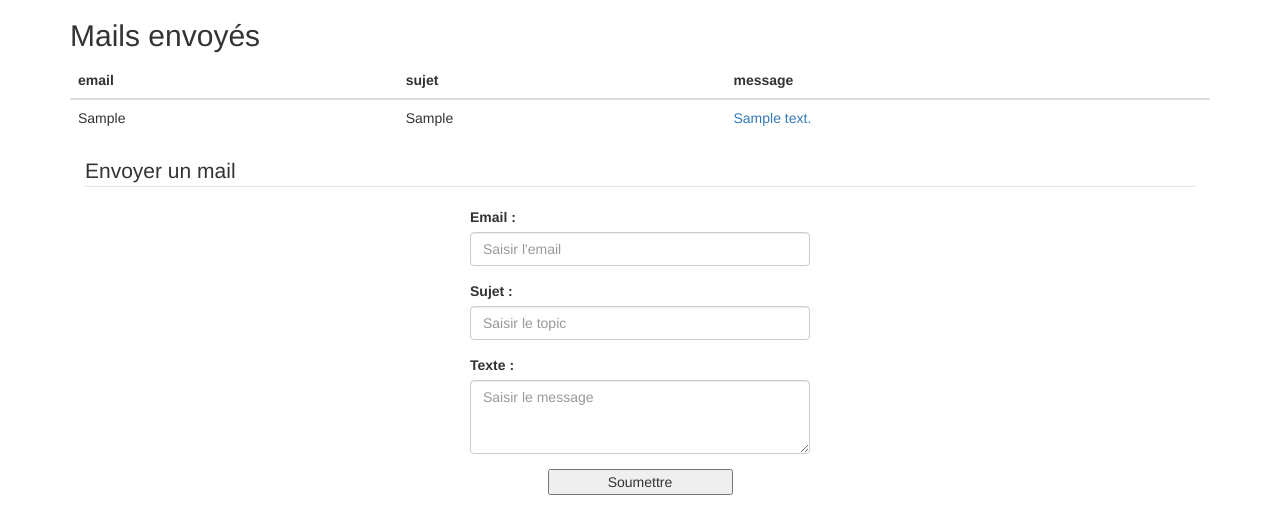
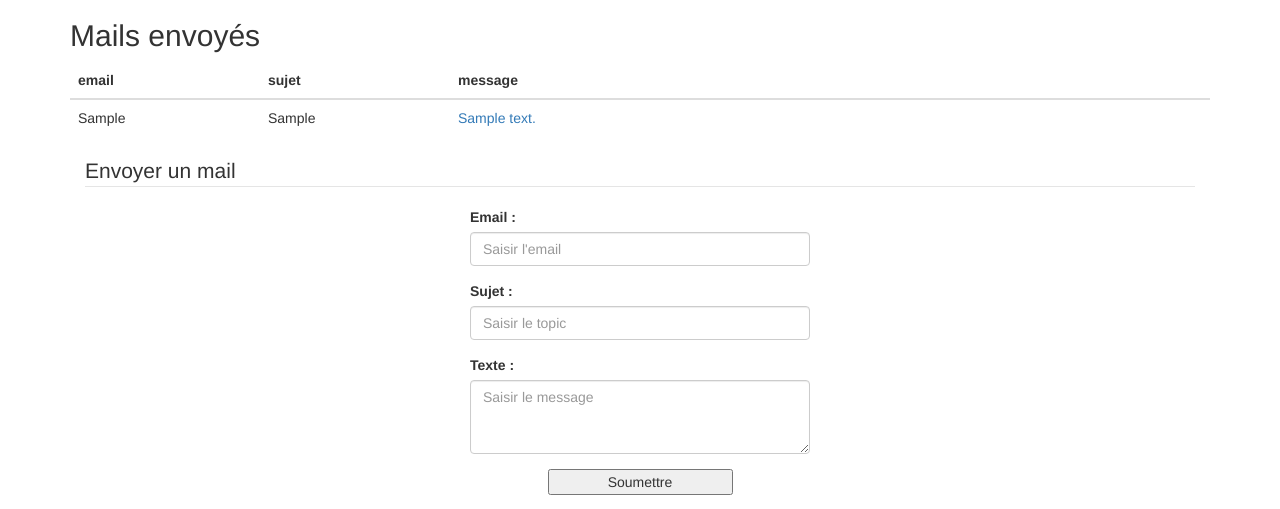
Before and after one commit to cedricavril/jacoop, a PHP site: page /bootstrap/contact.php in a window 1280 px wide. Shown: the part 51-560 px from the top of the page. Run offline with PHP 8.4, Linux system fonts and the light colour scheme; the visitor is signed in with stand-in values (Sample User, id 1); tables that the repository leaves empty hold one stand-in row (values such as "Sample post"); data that the repository does not hold is empty.

Commit message:
sans objet

```diff
--- a/bootstrap/contact.php
+++ b/bootstrap/contact.php
@@ -78,9 +78,9 @@
   <table class="table table-hover">
     <thead>
       <tr>
-        <th>email</th>
-        <th>sujet</th>
-        <th>message</th>
+        <th class="col-xs-2 col-sm-2 col-lg-2">email</th>
+        <th class="col-xs-2 col-sm-2 col-lg-2">sujet</th>
+        <th class="col-xs-8 col-sm-8 col-lg-8">message</th>
       </tr>
     </thead>
     <tbody>
@@ -96,8 +96,6 @@ echo "
     </tbody>
   </table>
 </div>
-
-
 
 <fieldset class="form-group col-xs-12 col-sm-12 col-lg-12">
     <legend>Envoyer un mail</legend>
--- a/bootstrap/index.php
+++ b/bootstrap/index.php
@@ -124,11 +124,11 @@ if (isset($_GET['contact'])) $page = "contact";
       </div>
 <!-- affichage d'une notification éventuelle -->
 <?php if(isset($flash)) { ?>
-  <div class="alert alert-success">
+  <div class="alert alert-success col-xs-4 col-sm-4 col-lg-4 col-xs-offset-4 col-sm-offset-4 col-lg-offset-4">
     <strong>Opération effectuée</strong> <?= $flash; ?>
   </div>
 <?php } elseif (isset($errorFlash)) { ?>
-  <div class="alert alert-danger">
+  <div class="alert alert-danger col-xs-4 col-sm-4 col-lg-4 col-xs-offset-4 col-sm-offset-4 col-lg-offset-4">
     <strong>Erreur</strong> <?= $errorFlash; ?>
   </div>
 <?php }
@@ -146,7 +146,7 @@ switch (true) {
     if(!isset($flash) && !isset($errorFlash)) {
       $errorFlash = "Le lien sur lequel vous avez cliqué contient une erreur. Réssayez de vous connecter ou réinscrivez-vous.";
 ?>
-  <div class="alert alert-danger">
+  <div class="alert alert-danger col-xs-4 col-sm-4 col-lg-4 col-xs-offset-4 col-sm-offset-4 col-lg-offset-4">
     <strong>Erreur</strong> <?= $errorFlash; ?>
   </div>
 <?php
```
